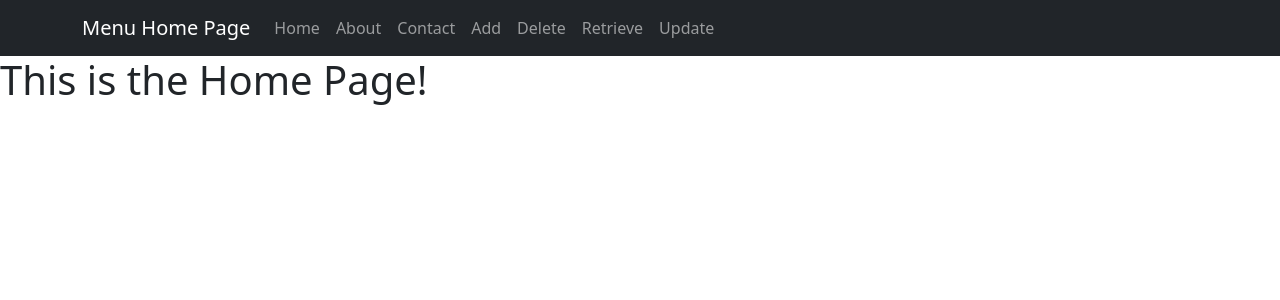
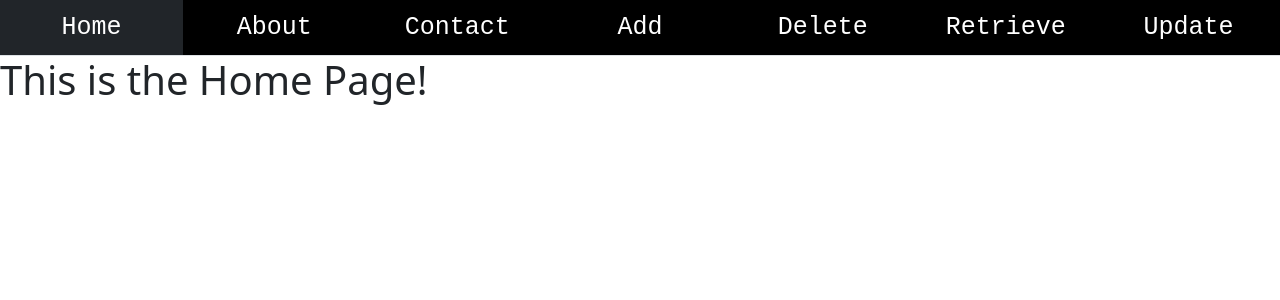
Before and after one commit to y-sherman/menu, a React (Create React App) app: page / in a window 1280 px wide. Shown: the top 300 px of the page. Built offline with nearby package versions, Linux system fonts and the light colour scheme.

Commit message:
finnished the site header styling with bootsrtap

```diff
--- a/src/Layout/siteHeader.jsx
+++ b/src/Layout/siteHeader.jsx
@@ -7,23 +7,32 @@ import 'bootstrap/dist/css/bootstrap.min.css'
 export default function SiteHeader() {
   return (
    <>
-        <Navbar bg="dark" variant='dark' expand="lg" >
-            <Container>
-                    <Navbar.Brand href="/">Menu Home Page</Navbar.Brand>
-                    <Navbar.Toggle aria-controls="basic-navbar-nav" />
-                    <Navbar.Collapse id="basic-navbar-nav">
-                        <Nav className="me-auto">
-                            <Nav.Link href="/">Home</Nav.Link>
-                            <Nav.Link href="/About">About</Nav.Link>
-                            <Nav.Link href="/Contact">Contact</Nav.Link>
-                            <Nav.Link href="/Add">Add</Nav.Link>
-                            <Nav.Link href="/Delete">Delete</Nav.Link>
-                            <Nav.Link href="/Retrieve">Retrieve</Nav.Link>
-                            <Nav.Link href="/Update">Update</Nav.Link>
-                        </Nav>
-                    </Navbar.Collapse>
-            </Container>
-        </Navbar>
+        <Nav
+        fixedTop
+        style={{backgroundColor: "Black", fontSize: 25, fontFamily: "monospace", }}
+        justify variant="tabs" defaultActiveKey="/home">
+            <Nav.Item className="text-white-50 bg-dark">
+                <Nav.Link href="/" style={{color:"white"}}>Home</Nav.Link>
+            </Nav.Item>
+            <Nav.Item>
+                <Nav.Link href="About" style={{color:"white"}}>About</Nav.Link>
+            </Nav.Item>
+            <Nav.Item>
+                <Nav.Link href="Contact" style={{color:"white"}}>Contact</Nav.Link>
+            </Nav.Item>
+            <Nav.Item>
+                <Nav.Link href="Add" style={{color:"white"}}>Add</Nav.Link>
+            </Nav.Item>
+            <Nav.Item>
+                <Nav.Link href="Delete" style={{color:"white"}}>Delete</Nav.Link>
+            </Nav.Item>
+            <Nav.Item>
+                <Nav.Link href="Retrieve" style={{color:"white"}}>Retrieve</Nav.Link>
+            </Nav.Item>
+            <Nav.Item>
+                <Nav.Link href="Update"style={{color:"white"}} >Update</Nav.Link>
+            </Nav.Item>
+        </Nav>
     </>
   );
 }
```
